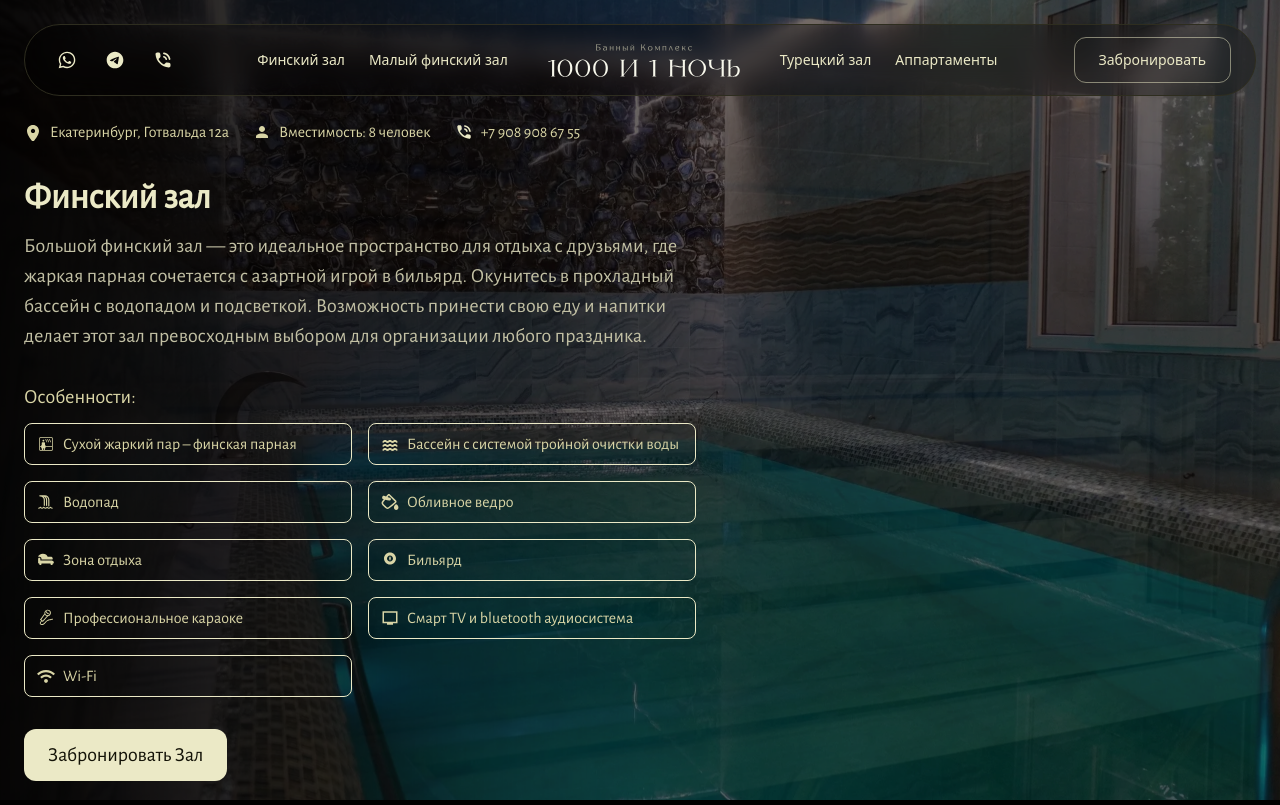
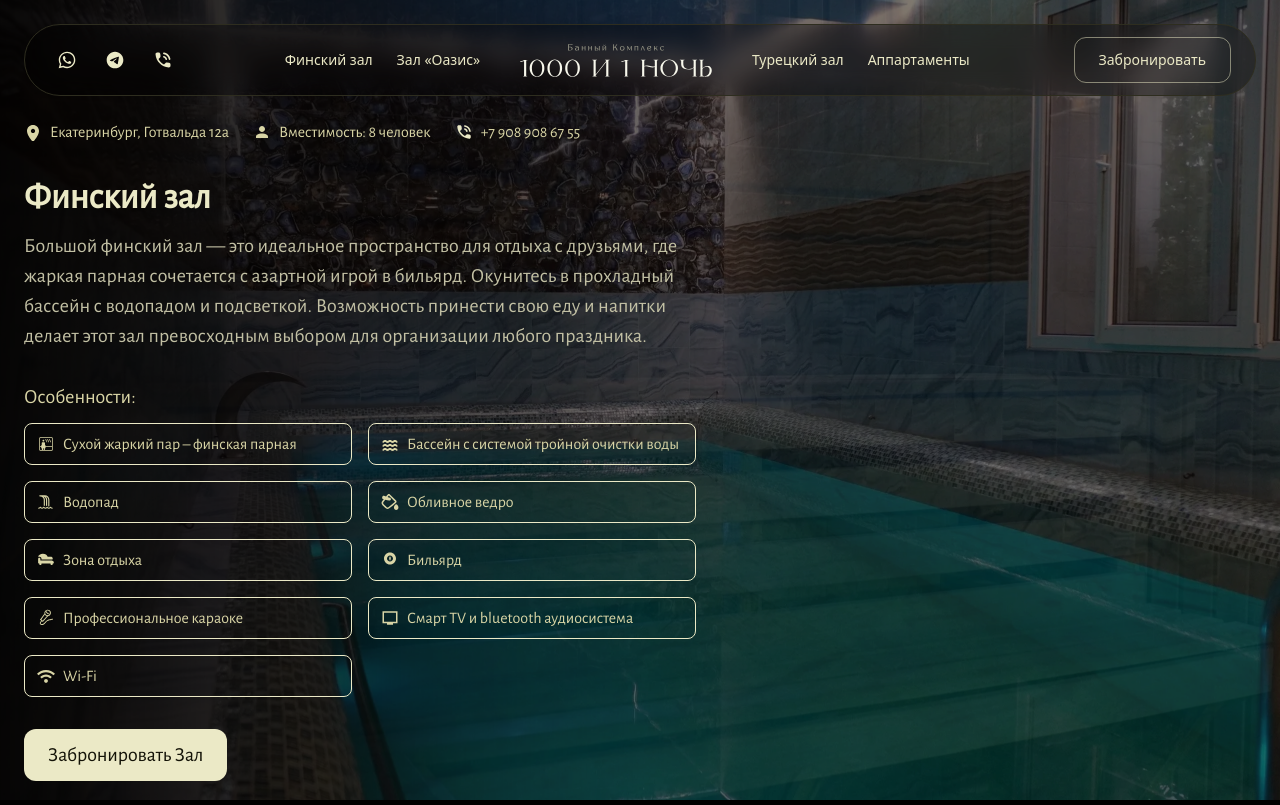
Before and after one commit to Purks1337/sasauni, a Next.js app: page / in a window 1280 px wide. Built offline with nearby package versions, Linux system fonts and the light colour scheme.

Commit message:
Txtэ fixed

```diff
--- a/src/widgets/header/ui/header.tsx
+++ b/src/widgets/header/ui/header.tsx
@@ -43,7 +43,7 @@ export function Header({ bookingPhone = 'tel:+79089086755' }: HeaderProps) {
                 Финский зал
               </Link>
               <Link href="/rooms/fin-small" className="text-[#EBE9C6] text-sm font-system hover:text-[color:var(--accent)] transition-colors">
-                Малый финский зал
+                Зал «Оазис»
               </Link>
             </div>
             <Logo className="w-48 h-auto" />
--- a/src/widgets/header/ui/mobile-menu.tsx
+++ b/src/widgets/header/ui/mobile-menu.tsx
@@ -50,7 +50,7 @@ export function MobileMenu() {
               <p className="text-[#D9D5A6] text-sm">Залы</p>
               <div className="flex flex-col gap-3">
                 <Link href="/rooms/fin" className="text-left text-[#EBE9C6] text-base hover:text-[color:var(--accent)]" onClick={closeMenu}>Финский зал</Link>
-                <Link href="/rooms/fin-small" className="text-left text-[#EBE9C6] text-base hover:text-[color:var(--accent)]" onClick={closeMenu}>Малый финский зал</Link>
+                <Link href="/rooms/fin-small" className="text-left text-[#EBE9C6] text-base hover:text-[color:var(--accent)]" onClick={closeMenu}>Зал «Оазис»</Link>
                 <Link href="/rooms/turkey" className="text-left text-[#EBE9C6] text-base hover:text-[color:var(--accent)]" onClick={closeMenu}>Турецкий зал</Link>
                 <Link href="/rooms/apps" className="text-left text-[#EBE9C6] text-base hover:text-[color:var(--accent)]" onClick={closeMenu}>Аппартаменты</Link>
               </div>
```
